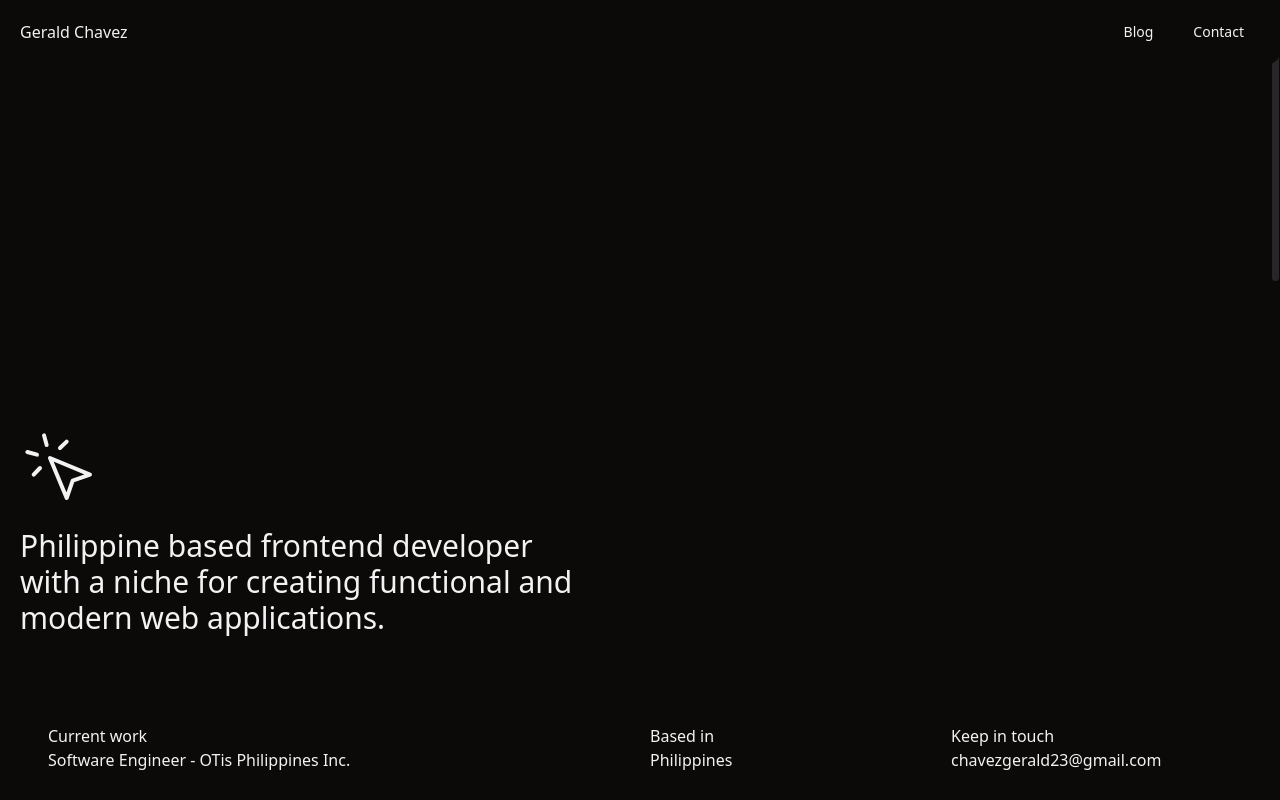
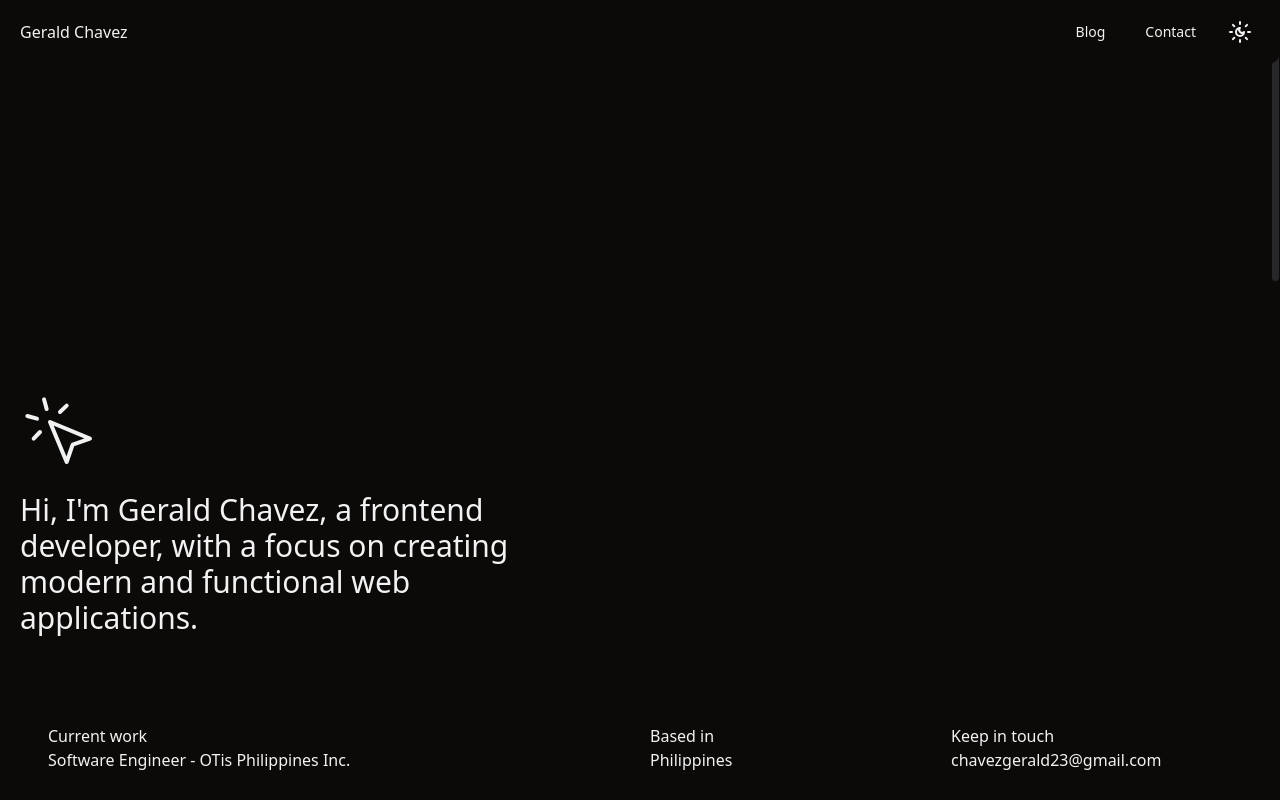
Before and after one commit to million23/geraldchavez-site, a Next.js app: page / in a window 1280 px wide. Built offline with nearby package versions, Linux system fonts and the light colour scheme; no server answers.

Commit message:
added theme switcher

```diff
--- a/src/components/navbar-new.tsx
+++ b/src/components/navbar-new.tsx
@@ -1,8 +1,12 @@
-import { buttonVariants } from "./ui/button";
+import { Button, buttonVariants } from "./ui/button";
 
+import { SunMoonIcon } from "lucide-react";
+import { useTheme } from "next-themes";
 import Link from "next/link";
 
 const NavbarNew = () => {
+	const { theme, setTheme } = useTheme();
+
 	return (
 		<nav className="fixed top-0 left-0 w-full flex items-center z-50 px-5 py-3 bg-background rounded-b-xl">
 			<div className="w-full flex items-center gap-5">
@@ -20,6 +24,15 @@ const NavbarNew = () => {
 					>
 						Contact
 					</Link>
+					<Button
+						onClick={() =>
+							setTheme(theme === "dark" ? "light" : "dark")
+						}
+						size="icon"
+						variant="ghost"
+					>
+						<SunMoonIcon />
+					</Button>
 				</div>
 			</div>
 		</nav>
--- a/src/pages/index.tsx
+++ b/src/pages/index.tsx
@@ -61,8 +61,9 @@ const NewLandingPage = () => {
 				<div className="py-10 h-screen flex flex-col justify-end gap-5">
 					<MousePointerClickIcon size={80} strokeWidth={1.2} />
 					<p className="w-full max-w-xl text-3xl">
-						Philippine based frontend developer with a niche for
-						creating functional and modern web applications.
+						Hi, I&apos;m Gerald Chavez, a frontend developer, with a
+						focus on creating modern and functional web
+						applications.
 					</p>
 
 					<div className="mt-10 grid grid-cols-4 lg:p-7 gap-5">
```
